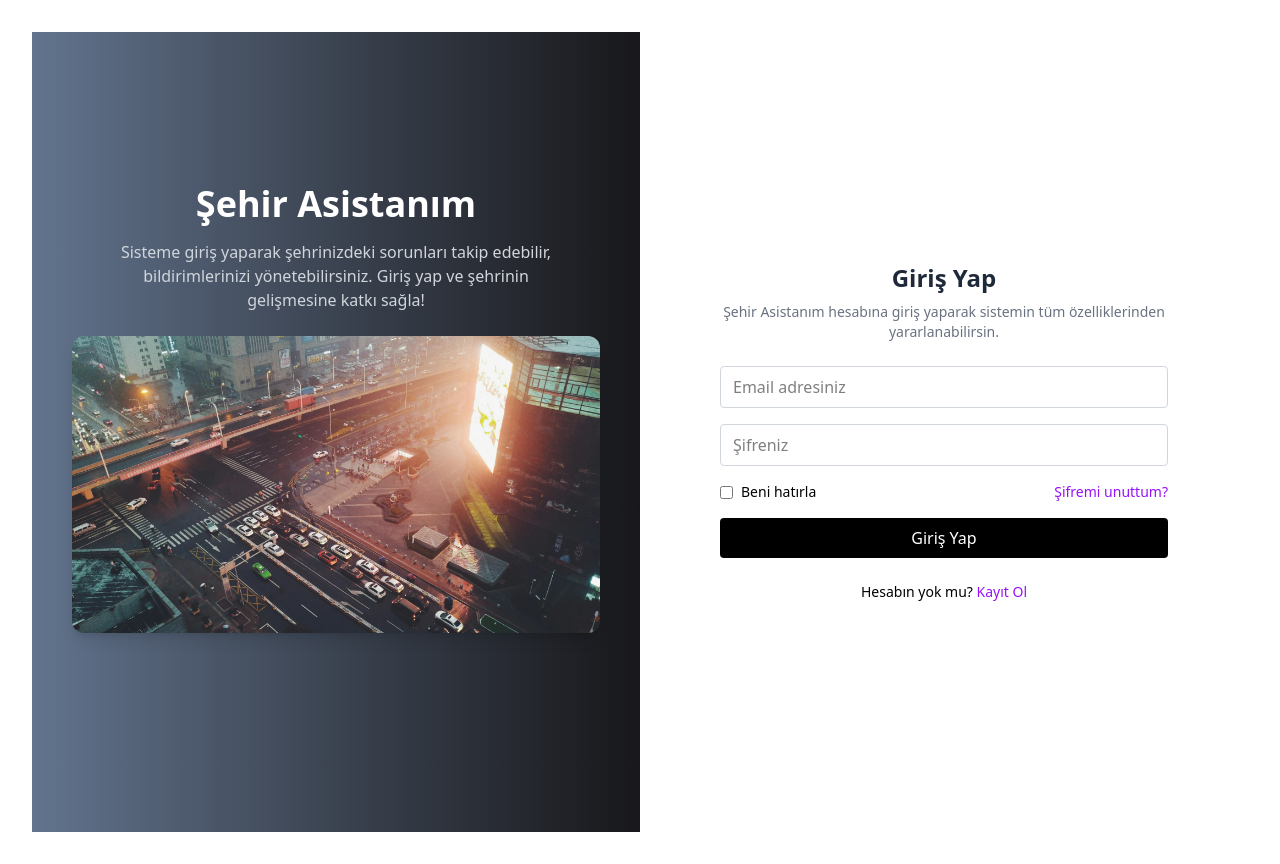
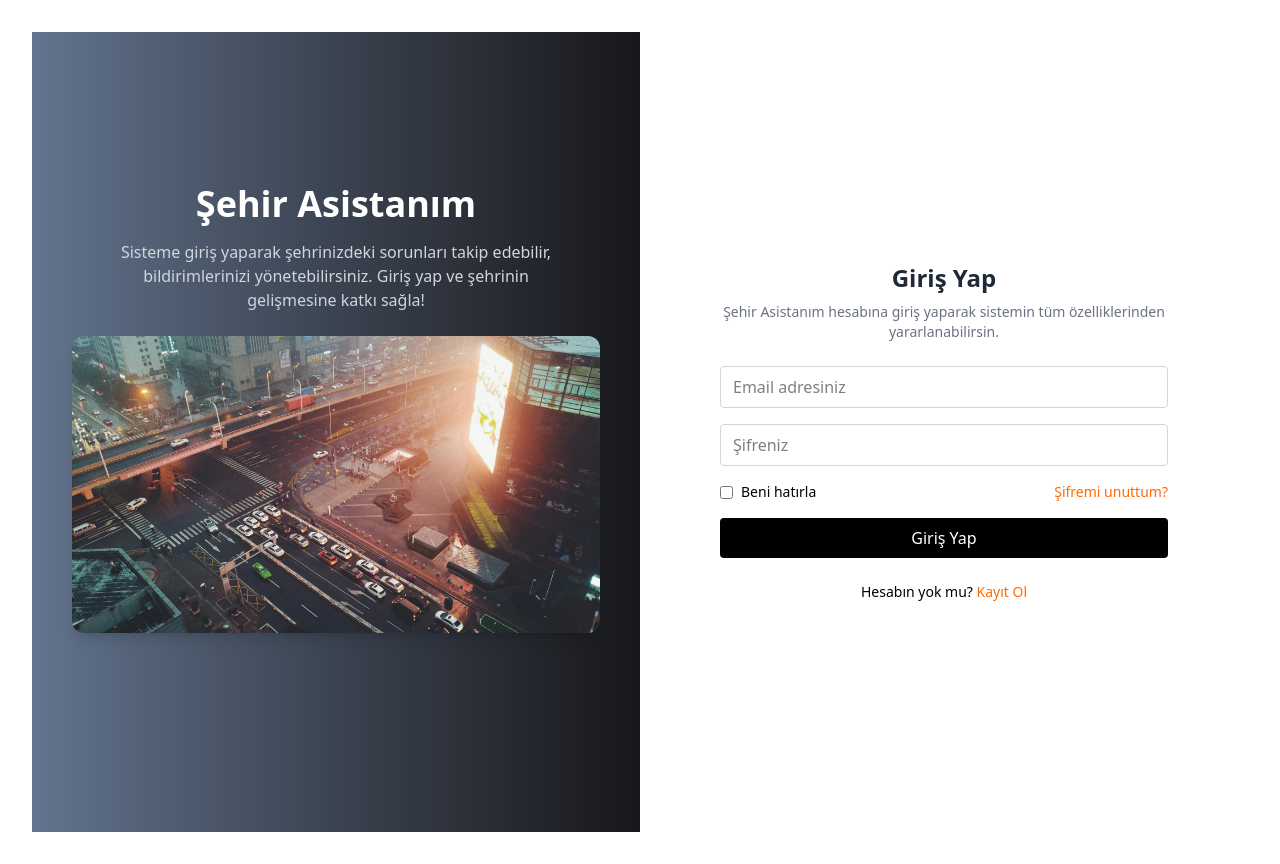
Before and after one commit to UmutGuvenUslu/SehirAsistanim-Frontend, a React (Vite) app: page /girisyap in a window 1280 px wide. Built offline with nearby package versions, Linux system fonts and the light colour scheme.

Commit message:
renk düzenlemeleri yapıldı

```diff
--- a/src/Components/Login.jsx
+++ b/src/Components/Login.jsx
@@ -53,10 +53,10 @@ export default function Login() {
 
             <div className="flex items-center justify-between text-sm">
               <label className="flex items-center space-x-2">
-                <input type="checkbox" className="form-checkbox" />
+                <input type="checkbox" className="form-checkbox accent-orange-500" />
                 <span>Beni hatırla</span>
               </label>
-              <a href="#" className="text-purple-600 hover:underline">
+              <a href="#" className="text-orange-500 hover:underline">
                 Şifremi unuttum?
               </a>
             </div>
@@ -71,7 +71,7 @@ export default function Login() {
 
           <p className="text-sm text-center mt-6">
             Hesabın yok mu?{" "}
-            <Link to="/kayitol" className="text-purple-600 hover:underline">
+            <Link to="/kayitol" className="text-orange-500 hover:underline">
               Kayıt Ol
             </Link>
           </p>
--- a/src/Components/Register.jsx
+++ b/src/Components/Register.jsx
@@ -140,7 +140,7 @@ export default function Register() {
 
     <p className="text-sm text-center mt-6">
       Zaten bir hesabınız var mı ?{" "}
-      <Link to="/girisyap" href="#" className="text-purple-600 hover:underline">
+      <Link to="/girisyap" href="#" className="text-orange-500 hover:underline">
         Giriş Yap
       </Link>
     </p>
```
